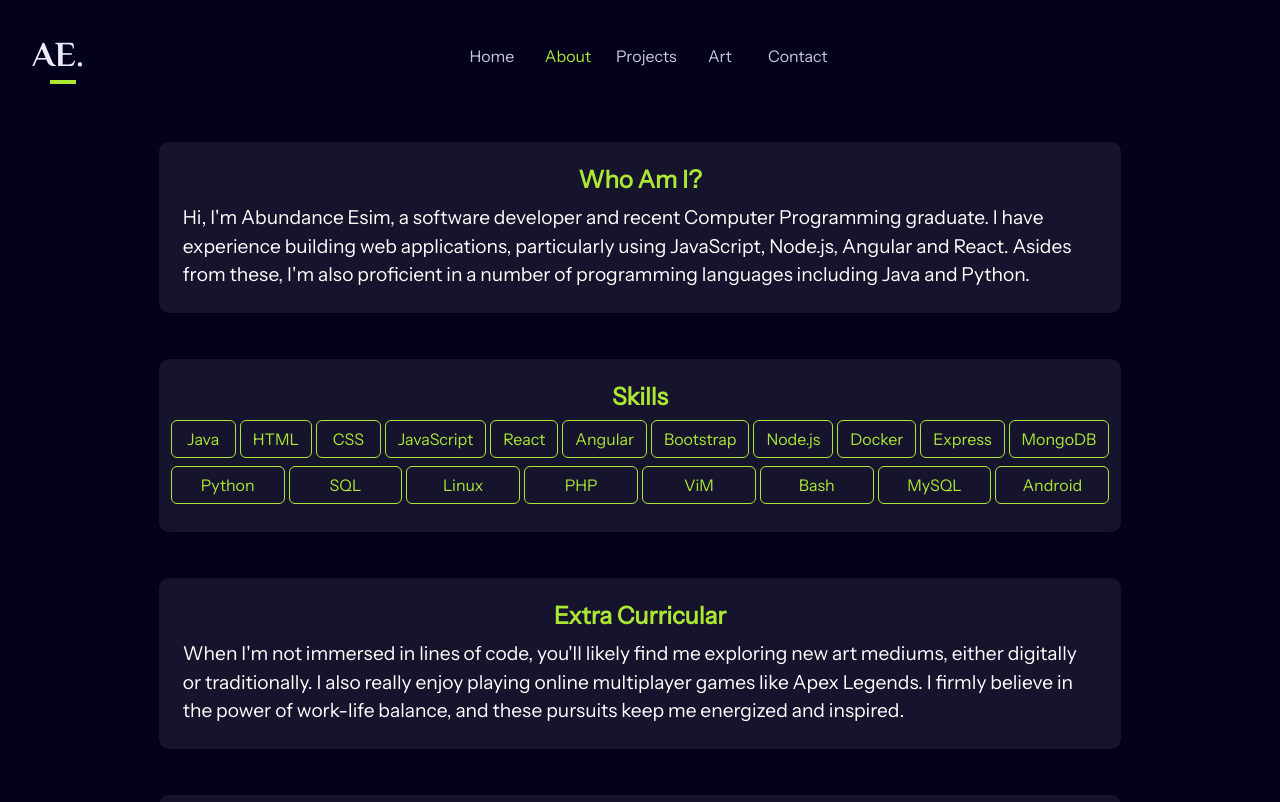
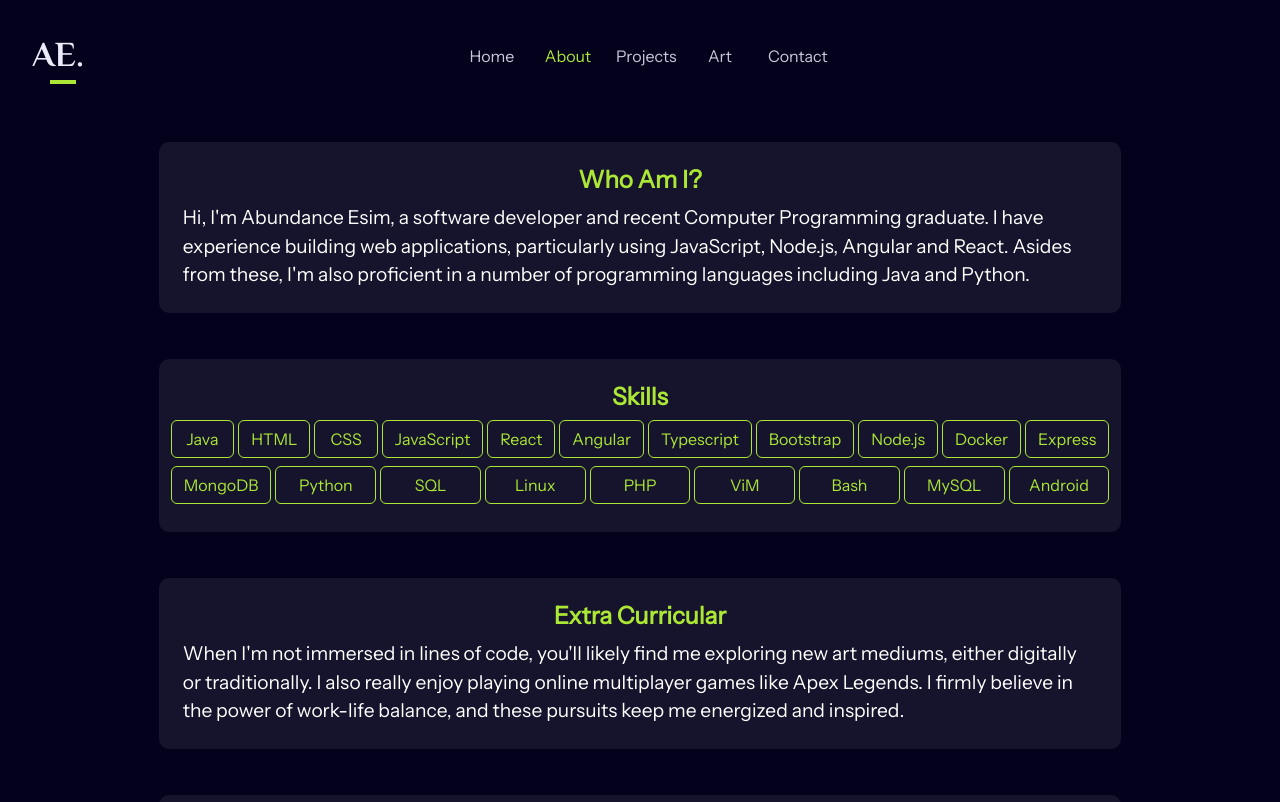
Before and after one commit to abundanceesim/website-portfolio, a React (Create React App) app in the folder client/: page /about in a window 1280 px wide. Shown: the top 802 px of the page. Built offline with nearby package versions, Linux system fonts and the light colour scheme.

Commit message:
Modify submit button Contact page

```diff
--- a/client/src/App.css
+++ b/client/src/App.css
@@ -672,9 +672,6 @@ ul.nav-menu > a {
 /*---------About page----------------------*/
 .about-page {
   width: 80%;
-  /* animation-duration: 0.7s;
-  animation-name: animate-fade;
-  animation-fill-mode: backwards; */
 }
 .about-txt {
   font-family: 'Instrument Sans';
--- a/client/src/pages/About.jsx
+++ b/client/src/pages/About.jsx
@@ -4,7 +4,7 @@ import React from "react";
 export default function About() {
 
   const skills = [
-    "Java", "HTML", "CSS", "JavaScript", "React", "Angular", "Bootstrap", "Node.js",
+    "Java", "HTML", "CSS", "JavaScript", "React", "Angular", "Typescript", "Bootstrap", "Node.js",
     "Docker", "Express", "MongoDB", "Python", "SQL", "Linux", "PHP", "ViM", "Bash","MySQL", "Android"
   ]
 
```
